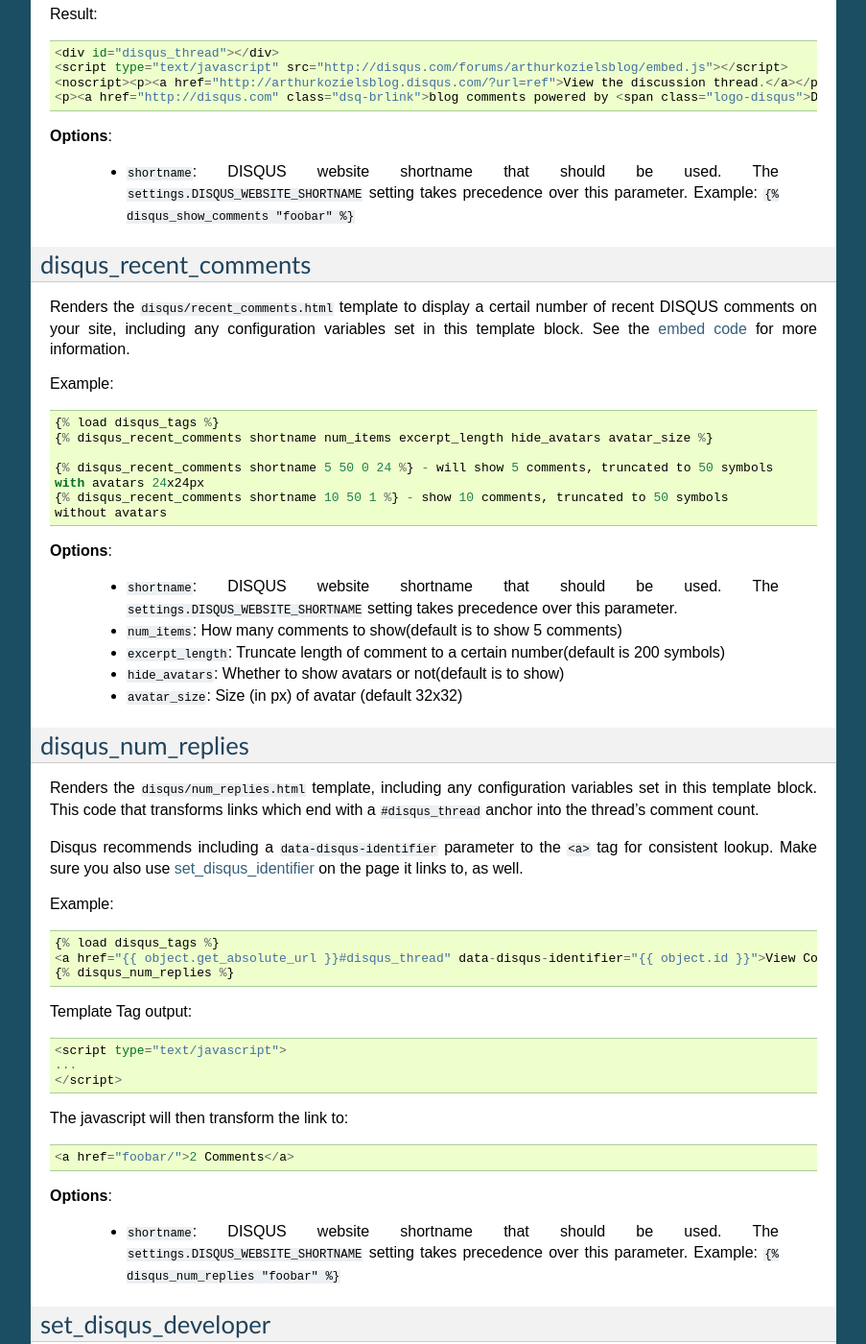
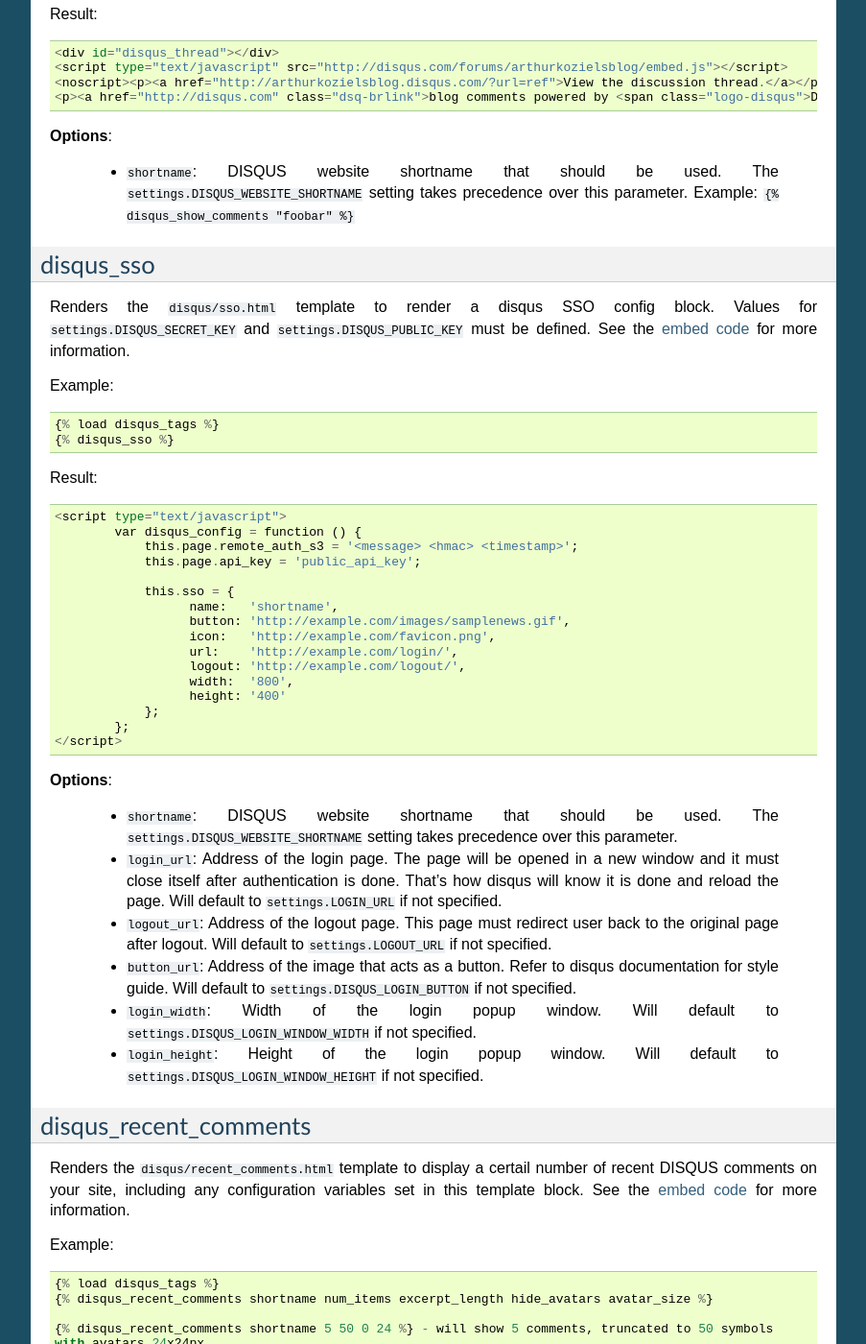
Before and after one commit to arthurk/django-disqus, a Sphinx documentation site: the page built from docs/templatetags.rst, in a window 1280 px wide and 1400 px high, scrolled down 720 px. Shown: the whole window at 96% size, without its empty margins (198-1101 px from the left). Built offline with Sphinx 7.4.7, drawn with Linux system fonts in a browser that asks for light colours.

Commit message:
Added support for additional SSO parameters + documentation.

```diff
--- a/docs/templatetags.rst
+++ b/docs/templatetags.rst
@@ -56,6 +56,58 @@
  - ``shortname``: DISQUS website shortname that should be used. The
    ``settings.DISQUS_WEBSITE_SHORTNAME`` setting takes precedence
    over this parameter. Example: ``{% disqus_show_comments "foobar" %}``
+
+.. _disqus_sso:
+
+disqus_sso
+--------------------
+
+Renders the ``disqus/sso.html`` template to render a disqus SSO config block.
+Values for ``settings.DISQUS_SECRET_KEY`` and ``settings.DISQUS_PUBLIC_KEY`` must
+be defined. See the
+`embed code <https://help.disqus.com/customer/portal/articles/236206>`_ for
+more information.
+
+Example::
+
+    {% load disqus_tags %}
+    {% disqus_sso %}
+
+Result::
+
+	<script type="text/javascript">
+		var disqus_config = function () {
+		    this.page.remote_auth_s3 = '<message> <hmac> <timestamp>';
+		    this.page.api_key = 'public_api_key';
+
+		    this.sso = {
+		          name:   'shortname',
+		          button: 'http://example.com/images/samplenews.gif',
+		          icon:   'http://example.com/favicon.png',
+		          url:    'http://example.com/login/',
+		          logout: 'http://example.com/logout/',
+		          width:  '800',
+		          height: '400'
+		    };
+		};
+	</script>
+
+**Options**:
+
+ - ``shortname``: DISQUS website shortname that should be used. The
+   ``settings.DISQUS_WEBSITE_SHORTNAME`` setting takes precedence
+   over this parameter.
+ - ``login_url``: Address of the login page. The page will be opened in a new window and it
+   must close itself after authentication is done. That's how disqus will know it is done and
+   reload the page. Will default to ``settings.LOGIN_URL`` if not specified.
+ - ``logout_url``: Address of the logout page. This page must redirect user back to the original
+   page after logout. Will default to ``settings.LOGOUT_URL`` if not specified.
+ - ``button_url``: Address of the image that acts as a button. Refer to disqus documentation
+   for style guide. Will default to ``settings.DISQUS_LOGIN_BUTTON`` if not specified.
+ - ``login_width``: Width of the login popup window.
+   Will default to ``settings.DISQUS_LOGIN_WINDOW_WIDTH`` if not specified.
+ - ``login_height``: Height of the login popup window.
+   Will default to ``settings.DISQUS_LOGIN_WINDOW_HEIGHT`` if not specified.
 
 .. _disqus_recent_comments:
 
```
Also changed, not shown: 2 other files.
